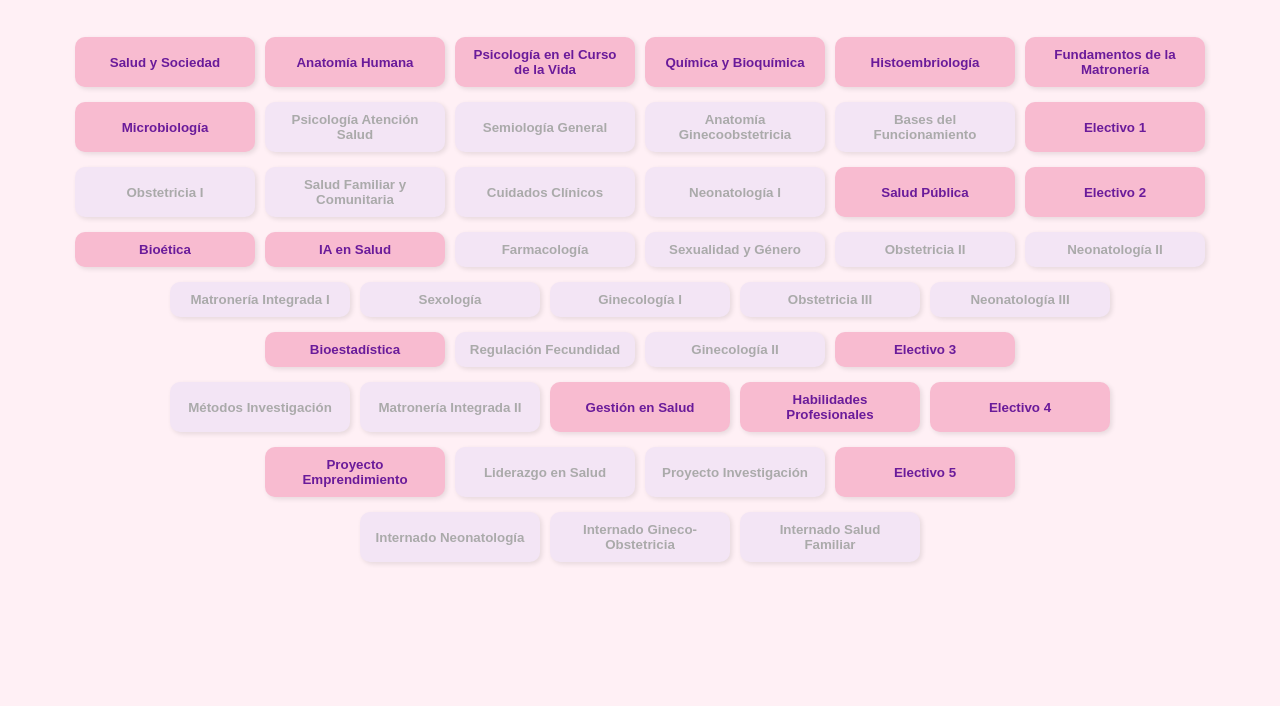
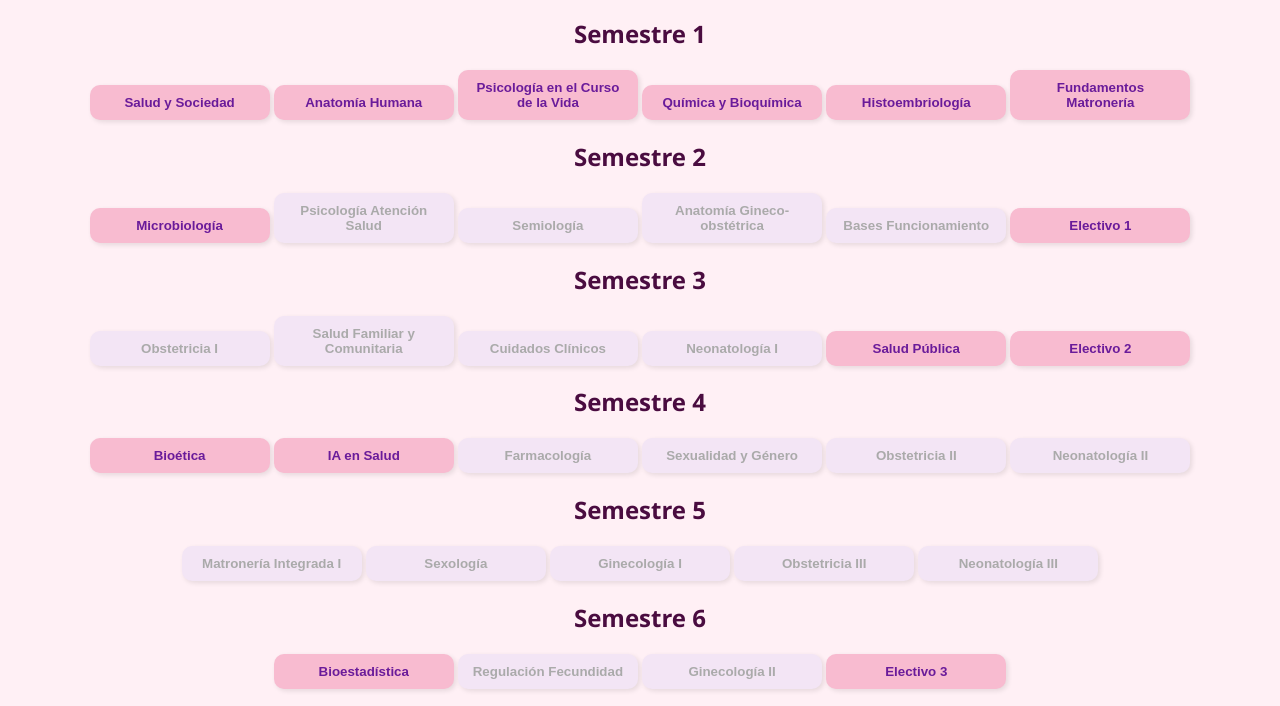
Before and after one commit to valentina-ortiz-brio/Obstetricia-malla-Umayor, a plain HTML site: page index.html in a window 1280 px wide. Shown: the part 66-772 px from the top of the page. Drawn offline with Linux system fonts and the light colour scheme.

Commit message:
Update index.html

```diff
--- a/index.html
+++ b/index.html
@@ -2,34 +2,37 @@
 <html lang="es">
 <head>
   <meta charset="UTF-8">
-  <title>Malla Interactiva Obstetricia</title>
+  <title>Malla Interactiva – Obstetricia</title>
   <link rel="stylesheet" href="estilos.css">
 </head>
 <body>
+
   <h1>Malla Interactiva – Obstetricia y Puericultura</h1>
 
-  <div class="grid-malla">
-
-    <!-- SEMESTRES EN FORMATO VISUAL -->
-    <div class="semestre" style="grid-row: 1;">
+  <div class="malla-grid">
+    <!-- Cabecera de los semestres -->
+    <div class="semestre-col">
+      <h2>Semestre 1</h2>
       <button class="ramo" data-codigo="MCST1007">Salud y Sociedad</button>
       <button class="ramo" data-codigo="NANT1001">Anatomía Humana</button>
       <button class="ramo" data-codigo="NPST1004">Psicología en el Curso de la Vida</button>
       <button class="ramo" data-codigo="NQBT1004">Química y Bioquímica</button>
       <button class="ramo" data-codigo="OPUB1021">Histoembriología</button>
-      <button class="ramo" data-codigo="OPUD1001">Fundamentos de la Matronería</button>
+      <button class="ramo" data-codigo="OPUD1001">Fundamentos Matronería</button>
     </div>
 
-    <div class="semestre" style="grid-row: 2;">
+    <div class="semestre-col">
+      <h2>Semestre 2</h2>
       <button class="ramo" data-codigo="NCBT1008">Microbiología</button>
       <button class="ramo" data-codigo="NPST1005" data-prerrequisitos="NPST1004">Psicología Atención Salud</button>
-      <button class="ramo" data-codigo="OPUD1002" data-prerrequisitos="NANT1001">Semiología General</button>
-      <button class="ramo" data-codigo="OPUD1003" data-prerrequisitos="NANT1001">Anatomía Ginecoobstetricia</button>
-      <button class="ramo" data-codigo="OPUD1004" data-prerrequisitos="NQBT1004 OPUB1021">Bases del Funcionamiento</button>
+      <button class="ramo" data-codigo="OPUD1002" data-prerrequisitos="NANT1001">Semiología</button>
+      <button class="ramo" data-codigo="OPUD1003" data-prerrequisitos="NANT1001">Anatomía Gineco-obstétrica</button>
+      <button class="ramo" data-codigo="OPUD1004" data-prerrequisitos="NQBT1004 OPUB1021">Bases Funcionamiento</button>
       <button class="ramo" data-codigo="OPUL1001">Electivo 1</button>
     </div>
 
-    <div class="semestre" style="grid-row: 3;">
+    <div class="semestre-col">
+      <h2>Semestre 3</h2>
       <button class="ramo" data-codigo="OPUD1007" data-prerrequisitos="OPUD1003 OPUD1004">Obstetricia I</button>
       <button class="ramo" data-codigo="MCST1006" data-prerrequisitos="OPUD1001 MCST1007">Salud Familiar y Comunitaria</button>
       <button class="ramo" data-codigo="OPUD1005" data-prerrequisitos="OPUD1002">Cuidados Clínicos</button>
@@ -38,7 +41,8 @@
       <button class="ramo" data-codigo="OPUL1002">Electivo 2</button>
     </div>
 
-    <div class="semestre" style="grid-row: 4;">
+    <div class="semestre-col">
+      <h2>Semestre 4</h2>
       <button class="ramo" data-codigo="MCST1001">Bioética</button>
       <button class="ramo" data-codigo="MCST1004">IA en Salud</button>
       <button class="ramo" data-codigo="OPUD1009" data-prerrequisitos="NCBT1008 OPUD1004">Farmacología</button>
@@ -47,7 +51,8 @@
       <button class="ramo" data-codigo="OPUD1012" data-prerrequisitos="OPUD1005 OPUD1008">Neonatología II</button>
     </div>
 
-    <div class="semestre" style="grid-row: 5;">
+    <div class="semestre-col">
+      <h2>Semestre 5</h2>
       <button class="ramo" data-codigo="OPUD1014" data-prerrequisitos="MCST1006 OPUD1011 OPUD1012">Matronería Integrada I</button>
       <button class="ramo" data-codigo="OPUD1015" data-prerrequisitos="OPUD1004 OPUD1010">Sexología</button>
       <button class="ramo" data-codigo="OPUD1016" data-prerrequisitos="MCST1006 OPUD1009">Ginecología I</button>
@@ -55,14 +60,16 @@
       <button class="ramo" data-codigo="OPUD1018" data-prerrequisitos="OPUD1009 OPUD1012">Neonatología III</button>
     </div>
 
-    <div class="semestre" style="grid-row: 6;">
+    <div class="semestre-col">
+      <h2>Semestre 6</h2>
       <button class="ramo" data-codigo="NMAT1004">Bioestadística</button>
       <button class="ramo" data-codigo="OPUD1019" data-prerrequisitos="OPUD1015 OPUD1016">Regulación Fecundidad</button>
       <button class="ramo" data-codigo="OPUD1020" data-prerrequisitos="OPUD1016">Ginecología II</button>
       <button class="ramo" data-codigo="OPUL1003">Electivo 3</button>
     </div>
 
-    <div class="semestre" style="grid-row: 7;">
+    <div class="semestre-col">
+      <h2>Semestre 7</h2>
       <button class="ramo" data-codigo="NACT1002" data-prerrequisitos="NMAT1004">Métodos Investigación</button>
       <button class="ramo" data-codigo="OPUD1021" data-prerrequisitos="OPUD1014 OPUD1017 OPUD1018 OPUD1019 OPUD1020">Matronería Integrada II</button>
       <button class="ramo" data-codigo="OPUD1022">Gestión en Salud</button>
@@ -70,14 +77,16 @@
       <button class="ramo" data-codigo="OPUL1004">Electivo 4</button>
     </div>
 
-    <div class="semestre" style="grid-row: 8;">
+    <div class="semestre-col">
+      <h2>Semestre 8</h2>
       <button class="ramo" data-codigo="NEMT1004">Proyecto Emprendimiento</button>
       <button class="ramo" data-codigo="OPUD1024" data-prerrequisitos="OPUD1022">Liderazgo en Salud</button>
       <button class="ramo" data-codigo="OPUD1025" data-prerrequisitos="NACT1002">Proyecto Investigación</button>
       <button class="ramo" data-codigo="OPUL1005">Electivo 5</button>
     </div>
 
-    <div class="semestre" style="grid-row: 9;">
+    <div class="semestre-col">
+      <h2>Semestre 9</h2>
       <button class="ramo" data-codigo="OPUD1026" data-prerrequisitos="ALL">Internado Neonatología</button>
       <button class="ramo" data-codigo="OPUD1027" data-prerrequisitos="ALL">Internado Gineco-Obstetricia</button>
       <button class="ramo" data-codigo="OPUD1028" data-prerrequisitos="ALL">Internado Salud Familiar</button>
```
